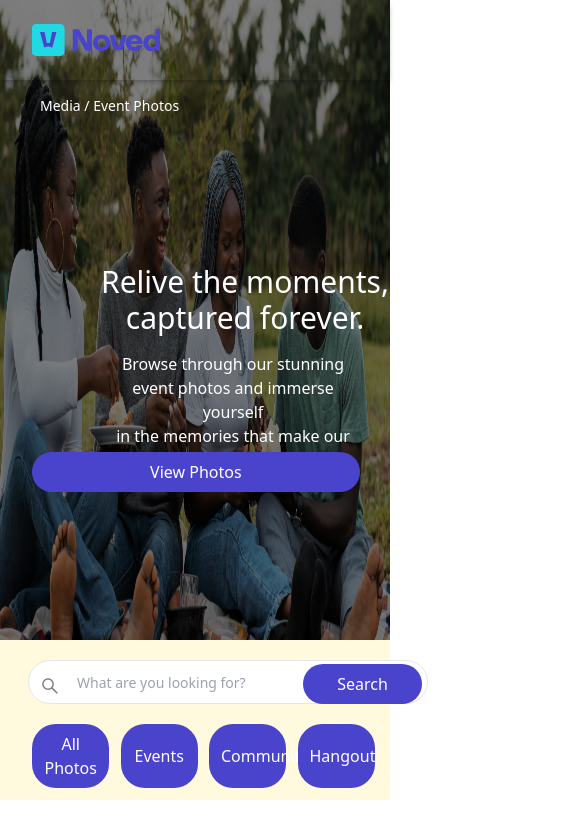
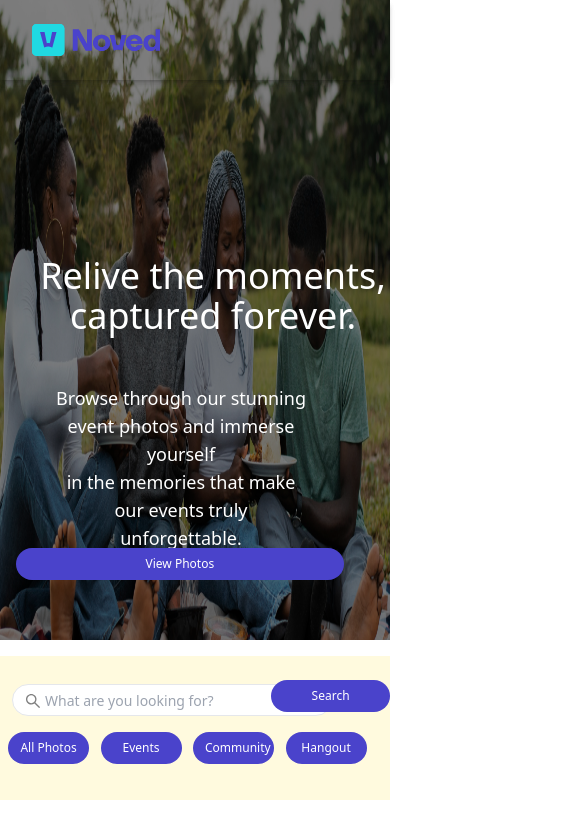
Before and after one commit to Noved-Africa/novedafrica, a Next.js app: page /events/photos in a window 390 px wide. Shown: the top 822 px of the page, 585 px wide, since content can reach past the window. Built offline with nearby package versions, Linux system fonts and the light colour scheme.

Commit message:
events photos all screens implemented

```diff
--- a/src/app/careers/page.tsx
+++ b/src/app/careers/page.tsx
@@ -59,7 +59,7 @@ const Careers = () => {
             </div>
             <div className='mt-[8rem] xs:-ml-[6rem] xs:w-[18rem] md:w-screen'>
               <h2 className='lg:text-3xl text-3xl font-semibold xs:text-xl pb-5 lg:ml-[31rem] xs:ml-[6rem] md:ml-[13rem]'>Our openings</h2>
-              <p className='text-center xs:text-sm xs:ml-4 xs:w-[16rem] xs:text-[14px] md:mx-[4rem] lg:mx-[24rem] lg:ml-[20rem]'>Find the perfect spot here at Noved Africa. We are working towards eradicating graduate unemployment in Africa, be a part of it.</p>
+              <p className='text-center xs:text-sm xs:ml-4 xs:w-[16rem] xs:text-[14px] md:mx-[4rem] lg:mx-[4rem] lg:w-[32rem] lg:ml-[20rem]'>Find the perfect spot here at Noved Africa. We are working towards eradicating graduate unemployment in Africa, be a part of it.</p>
             </div>
           </section>
           <section className='mt-[6rem] lg:mx-[1rem] xs:-mx-[3rem]'>
--- a/src/app/events/photos/page.tsx
+++ b/src/app/events/photos/page.tsx
@@ -8,9 +8,6 @@ import PhotoGallery from '@/common/components/elements/Grid/PhotoGallery';
 import Pagination from '@/common/components/elements/Pagination/Pagination';
 import { AiOutlineSearch } from "react-icons/ai";
 
-
-
-// const video = ["https://images.pexels.com/photos/1181406/pexels-photo-1181406.jpeg?auto=compress&cs=tinysrgb&w=600", 'https://images.pexels.com/photos/2608517/pexels-photo-2608517.jpeg?auto=compress&cs=tinysrgb&w=600', 'https://images.pexels.com/photos/2505056/pexels-photo-2505056.jpeg?auto=compress&cs=tinysrgb&w=600', 'https://images.pexels.com/photos/1708912/pexels-photo-1708912.jpeg?auto=compress&cs=tinysrgb&w=600', 'https://images.pexels.com/photos/2833037/pexels-photo-2833037.jpeg?auto=compress&cs=tinysrgb&w=600', 'https://images.pexels.com/photos/1181304/pexels-photo-1181304.jpeg?auto=compress&cs=tinysrgb&w=600', 'https://images.pexels.com/photos/3184434/pexels-photo-3184434.jpeg?auto=compress&cs=tinysrgb&w=600', 'https://images.pexels.com/photos/3184632/pexels-photo-3184632.jpeg?auto=compress&cs=tinysrgb&w=600',  'https://images.pexels.com/photos/2608516/pexels-photo-2608516.jpeg?auto=compress&cs=tinysrgb&w=600', 'https://images.pexels.com/photos/3811082/pexels-photo-3811082.jpeg?auto=compress&cs=tinysrgb&w=600', 'https://images.pexels.com/photos/3810788/pexels-photo-3810788.jpeg?auto=compress&cs=tinysrgb&w=600', 'https://images.unsplash.com/photo-1515187029135-18ee286d815b']
 
 const Events_Photos = () => {
 
@@ -26,37 +23,22 @@ const Events_Photos = () => {
       <Header/>
       <span className='xs:collapse md:visible md:absolute md:-mt-[14rem] md:ml-10 lg:ml-24 text-sm'>Media / Event Photos</span>
       <div className='mx-5 md:mt-80'>
-        <p className='lg:text-5xl md:text-3xl text-center lg:ml-[15rem] md:ml-20 md:absolute md:-mt-[3.5rem] lg:mt-[19rem]'>Relive the moments, captured forever.</p>
-        <p className='text-center xs:mt-10 md:mx-10 md:ml-[6rem] md:absolute md:mt-[2rem] md:mb-[1rem] lg:absolute lg:mt-[24rem] lg:ml-[24rem] lg:text-3 '>Browse through our stunning event photos and immerse yourself <br/>in the memories that make our events truly unforgettable.</p>
-        <p className='w-3/12 xs:w-11/12 mx-auto md:absolute md:mt-[8rem] lg:ml-[36rem] lg:absolute lg:mt-[28rem] '><Button text='View Photos'/></p>
+        <p className='lg:text-5xl md:text-4xl text-center lg:ml-[10rem] md:ml-4 md:absolute md:mt-[8rem] lg:mt-[10rem] xs:absolute xs:pt-[8rem]'>Relive the moments, captured forever.</p>
+        <p className='text-center xs:mt-[13rem] xs:absolute md:mx-10 md:ml-[2rem] md:absolute md:mt-[24rem] md:mb-[1rem] lg:absolute lg:mt-[24rem] xs:text-xs md:mx-[5rem] xs:mx-4 lg:ml-[10rem] md:text-lg lg:text-3xl '>Browse through our stunning event photos and immerse yourself <br/>in the memories that make our events truly unforgettable.</p>
+        <p className='w-3/12 xs:w-11/12 mx-auto md:absolute md:mt-[34rem] lg:ml-[36rem] lg:absolute xs:absolute xs:mt-[20rem] lg:mt-[29rem] '><Button text='View Photos'/></p>
       </div>
-      <Image src={picnic} alt='Our Photos Event Page' className='xs:-mt-[28rem] xs:absolute lg:h-[44rem] md:-mt-[20rem] -z-20 md:h-[40rem] lg:relative w-screen xs:h-[30rem]'/>
+      <Image src={picnic} alt='Our Photos Event Page' className='xs:-mt-[2rem] xs:relative lg:h-[44rem] md:-mt-[20rem] -z-20 md:h-[40rem] lg:relative w-screen xs:h-[30rem]'/>
 
-      {/* For Mobile Screens */}
 
-      {/* <div className='lg:collapse xs:mt-[4rem] md:mt-[13rem] w-screen bg-[#FFFADE] grid xs:grid-rows-2 xs:mb-12'>
+
+{/* Mobile & Tablet Screen */}
+      <div className='lg:collapse md:mt-[1rem] w-screen bg-[#FFFADE] md:absolute grid xs:grid-rows-2 xs:mb-12'>
         <form className='xs:mt-5 xs:grid xs:grid-cols-2'>
-          <p><input type='text' placeholder='What are you looking for?' className='rounded-[3rem] border bg-white p-2 outline-none xs:pl-12 xs:text-sm xs:w-[16rem] md:w-[25rem] h-11 xs:ml-7'/>
-          <AiOutlineSearch className=' absolute xs:-mt-7 xs:ml-10' fill='grey' size={20}/></p>
-          <p className='xs:w-8/12 xs:-mt-3 md:mt-0 xs:ml-10'><Button text = 'Search'/></p>
+          <p><input type='text' placeholder='What are you looking for?' className='rounded-[3rem] border bg-white p-2 outline-none xs:pl-8 xs:text-sm xs:mt-2 xs:w-[9rem] md:w-[20rem] h-11 xs:h-8 xs:text-[8px] xs:ml-3'/>
+          <AiOutlineSearch className=' absolute xs:-mt-6 xs:ml-6' fill='grey' size={18}/></p>
+          <p className='xs:w-8/12 xs:-mt-3 md:mt-0  md:ml-[5rem] xs:ml-12'><Button text = 'Search'/></p>
         </form>
-        <p className='grid xs:grid-cols-4 gap-1 h-5 mx-5'>
-          <Button text = 'All Photos'/>
-          <Button text = 'Events'/>
-          <Button text = 'Community'/>
-          <Button text = 'Hangout'/>
-        </p>
-
-      </div> */}
-
-{/* Tablet Screen */}
-      <div className='lg:collapse md:mt-[13rem] w-screen bg-[#FFFADE] md:absolute md:mt-[20rem] grid xs:grid-rows-2 xs:mb-12'>
-        <form className='xs:mt-5 xs:grid xs:grid-cols-2'>
-          <p><input type='text' placeholder='What are you looking for?' className='rounded-[3rem] border bg-white p-2 outline-none xs:pl-12 xs:text-sm xs:w-[16rem] md:w-[25rem] h-11 xs:ml-7'/>
-          <AiOutlineSearch className=' absolute xs:-mt-7 xs:ml-10' fill='grey' size={20}/></p>
-          <p className='xs:w-8/12 xs:-mt-3 md:mt-0 md:ml-[6rem] xs:ml-10'><Button text = 'Search'/></p>
-        </form>
-        <p className='grid xs:grid-cols-4 gap-1 h-5 mx-5'>
+        <p className='grid xs:grid-cols-4 gap-1 h-5 mx-3'>
           <Button text = 'All Photos'/>
           <Button text = 'Events'/>
           <Button text = 'Community'/>
@@ -75,9 +57,9 @@ const Events_Photos = () => {
             <Button text = 'Hangout'/>
         </p>
         <form className='grid grid-cols-2'>
-          <p><input type='text' placeholder='What are you looking for?' className='rounded-[3rem] border bg-white p-2 outline-none h-11 pl-14 w-[31rem] mt-8'/>
+          <p><input type='text' placeholder='What are you looking for?' className='rounded-[3rem] border bg-white p-2 outline-none h-9 pl-14 w-[28rem] mt-7'/>
           <AiOutlineSearch className='-mt-7 ml-4 ' fill='grey' size={20}/></p>
-          <p className='ml-[8.5rem] -mt-.5'><Button text = 'Search'/></p>
+          <p className='ml-[11.5rem] -mt-1'><Button text = 'Search'/></p>
         </form>
       </div>
 
--- a/src/common/components/elements/Button/Button.tsx
+++ b/src/common/components/elements/Button/Button.tsx
@@ -7,7 +7,7 @@ type ButtonProps = {
 
 const Button: React.FC<ButtonProps> = ({ text }) => {
   return (
-    <button className="bg-[#4A43CB] hover:bg-blue-600 text-white md:font-normal lg:w-fit xs:w-11/12 xs:mx-3 xs:mb-4 xs:mt-4  md:mt-1 lg:font-medium lg:mt-9 py-2 px-3 lg:-ml-3 rounded-3xl">
+    <button className="bg-[#4A43CB] lg:h-[2rem] hover:bg-blue-600 text-white md:font-normal lg:w-fit xs:w-11/12 xs:mb-4 xs:mt-4 xs:-ml-1 md:text-xs md:mt-1 lg:font-medium xs:text-[6.8px] lg:mt-9 py-2 px-3 lg:-ml-3 rounded-3xl ">
       {text}
     </button>
   );
--- a/src/common/components/elements/Grid/PhotoGallery.tsx
+++ b/src/common/components/elements/Grid/PhotoGallery.tsx
@@ -66,7 +66,7 @@ import man from '../../../../../public/images/man.png'
 const PhotoGallery = () => {
   return (
     <>
-      <div className="grid md:grid-cols-2 lg:grid-cols-3 gap-5 md:mt-[28rem] mx-14 lg:relative lg:mt-[4rem] mb-10">
+      <div className="grid md:grid-cols-2 lg:grid-cols-3 gap-5 md:mt-[8rem] mx-14 lg:relative lg:mt-[4rem] mb-10">
         <div>
           <Image src={man} alt='' className="rounded-3xl"/>
           <p className="pl-5 text-black font-semibold mt-2">The Undergraduate Student Summit ‘22</p>
```
